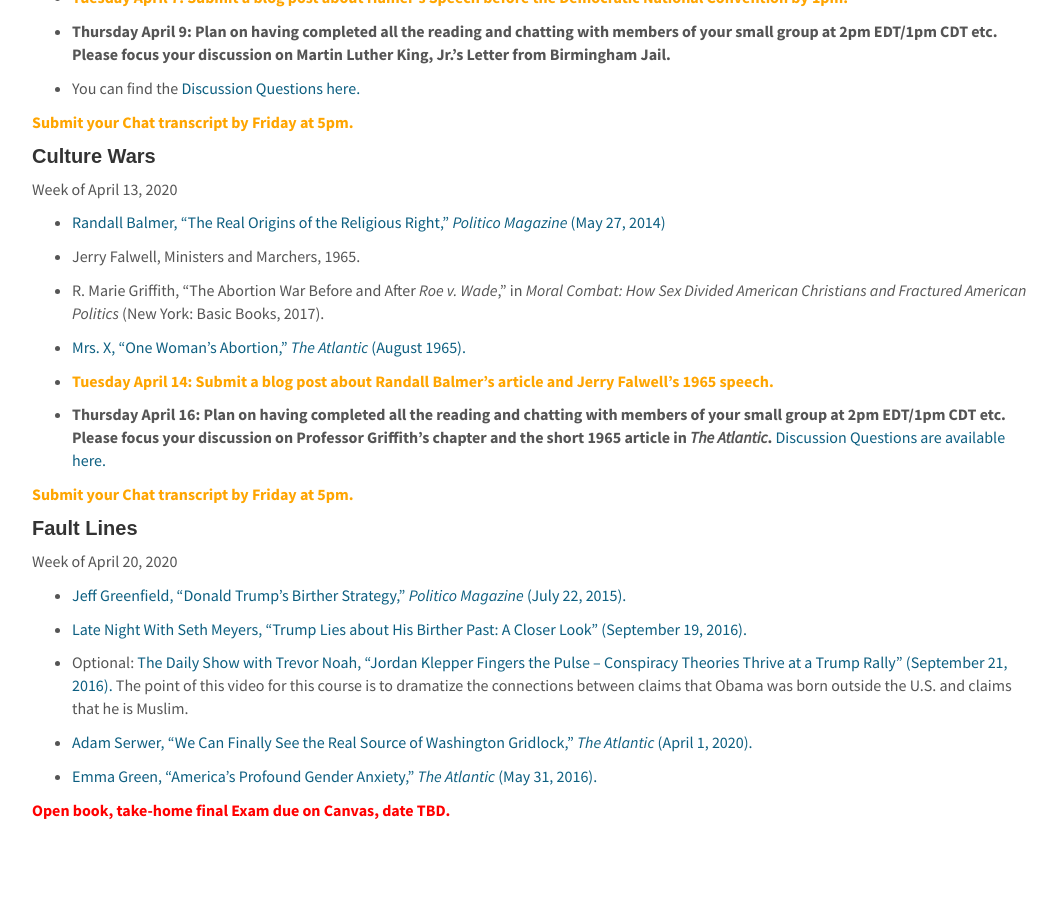
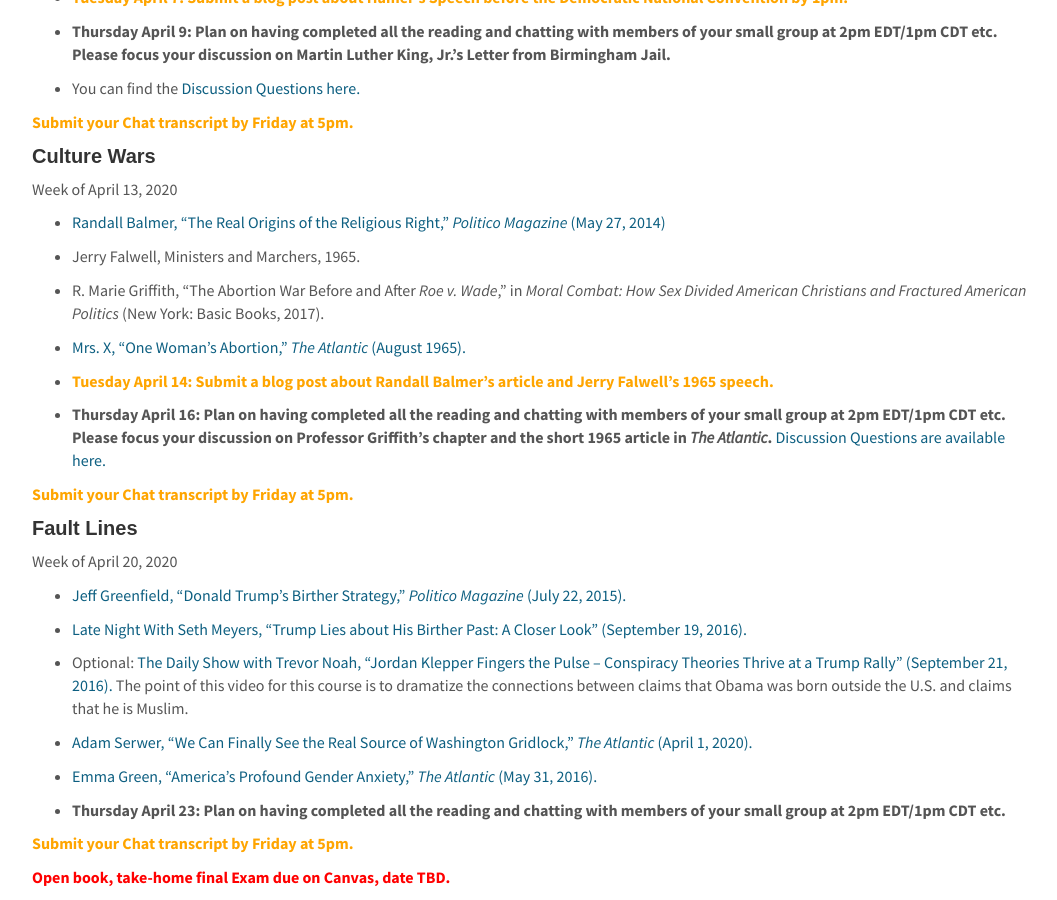
Before and after one commit to cyrusobrien/cyrusobrien, a Jekyll site: the page built from _pages/RelPol225.md, in a window 1280 px wide and 900 px high, scrolled down 10611 px. Shown: the whole window, without its empty margins (108-1165 px from the left). Built offline with Jekyll 4.4.1, drawn with Linux system fonts in a browser that asks for light colours; before the commit the page ends 11443 px from its top, so only the background shows below that.

```diff
--- a/_pages/RelPol225.md
+++ b/_pages/RelPol225.md
@@ -524,4 +524,10 @@
 
 * [Emma Green, "America's Profound Gender Anxiety," _The Atlantic_ (May 31, 2016).](https://www.theatlantic.com/politics/archive/2016/05/americas-profound-gender-anxiety/484856/)
 
+
+* **Thursday April 23: Plan on having completed all the reading and chatting with members of your small group at 2pm EDT/1pm CDT etc.**
+
+<span style="color:orange">**Submit your Chat transcript by Friday at 5pm.**</span>
+
+
 <span style="color:red">**Open book, take-home final Exam due on Canvas, date TBD.**</span>
```
